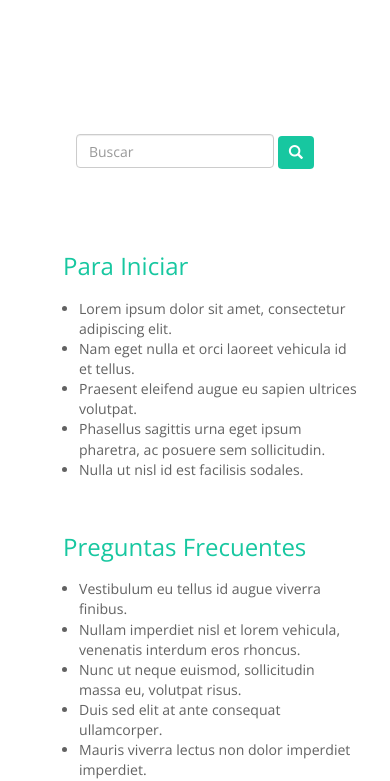
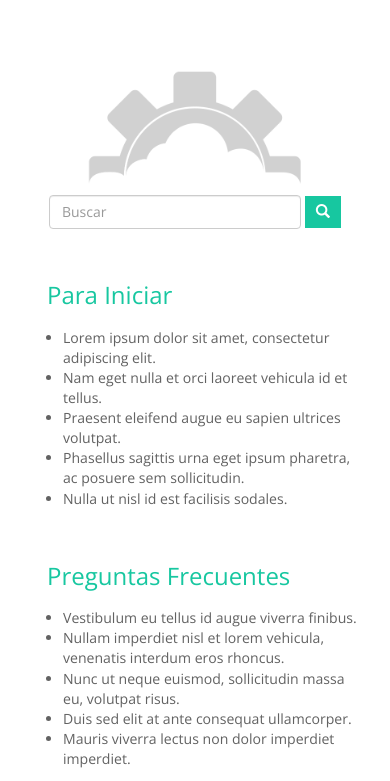
Before and after one commit to daguiheso/First-VersionCSD, a website: page knowledgebase.html in a window 390 px wide. Shown: the part 87-868 px from the top of the page. Drawn offline with nearby package versions, Linux system fonts and the light colour scheme.

Commit message:
Design knowledge base finish full responsive

```diff
--- a/knowledgebase.html
+++ b/knowledgebase.html
@@ -36,9 +36,15 @@
             </div>
         </div>
     </nav>
+<!--
+
+    SEARCH - KNOWLEDGE
+
+-->
     <div class="wrapper">
         <section class="container content-section fs-min gray">
     		<div class="search-content center">
+    			<img src="assets/images/csdmedio.png" alt="">
     			<form class="center form-search" role="search">
     		        <input type="text" class="form-control know-search" placeholder="Buscar">
     		        <button type="submit" class="btn btn-default btn-csd-small btn-know-search">
--- a/resources/assets/less/CSD/knowledgebase.less
+++ b/resources/assets/less/CSD/knowledgebase.less
@@ -1,13 +1,20 @@
 .search-content {
-	padding: 4rem 0;
+	padding: 0 0 2rem 0;
+}
+.search-content img {
+	height: auto;
+	width: 268px;
+	margin-bottom: .5rem;
 }
 .know-search {
-	width: 55%;
+	width: 45%;
 	display: inline-block;
-
 }
 .btn-know-search {
 	padding: .4rem .7rem !important;
+	border-radius: 0;
+	position: relative;
+	bottom: 0.1rem;
 }
 .for-init {
 	border-right: 1px solid #D0CCCC;
@@ -31,9 +38,24 @@
 
 */
 @media screen and (max-width: 767px) {
+	.know-search {
+		width: 70%;
+	}
 	.for-init {
 		padding-left: 3rem;
 		border-right: 0;
 		padding-bottom: 1.5rem;
 	}
 }
+@media screen and (max-width: 487px) {
+	.search-content img {
+		width: 60%;
+	}
+	.for-init {
+		padding-left: 2rem;
+	}
+	.frequent-ask {
+		padding-left: 2rem;
+	}
+
+}
```
Also changed, not shown: assets/css/style.css, assets/images/csdmedio.png (added), 1 other file. Lines whose indentation alone changed are shown as unchanged.
